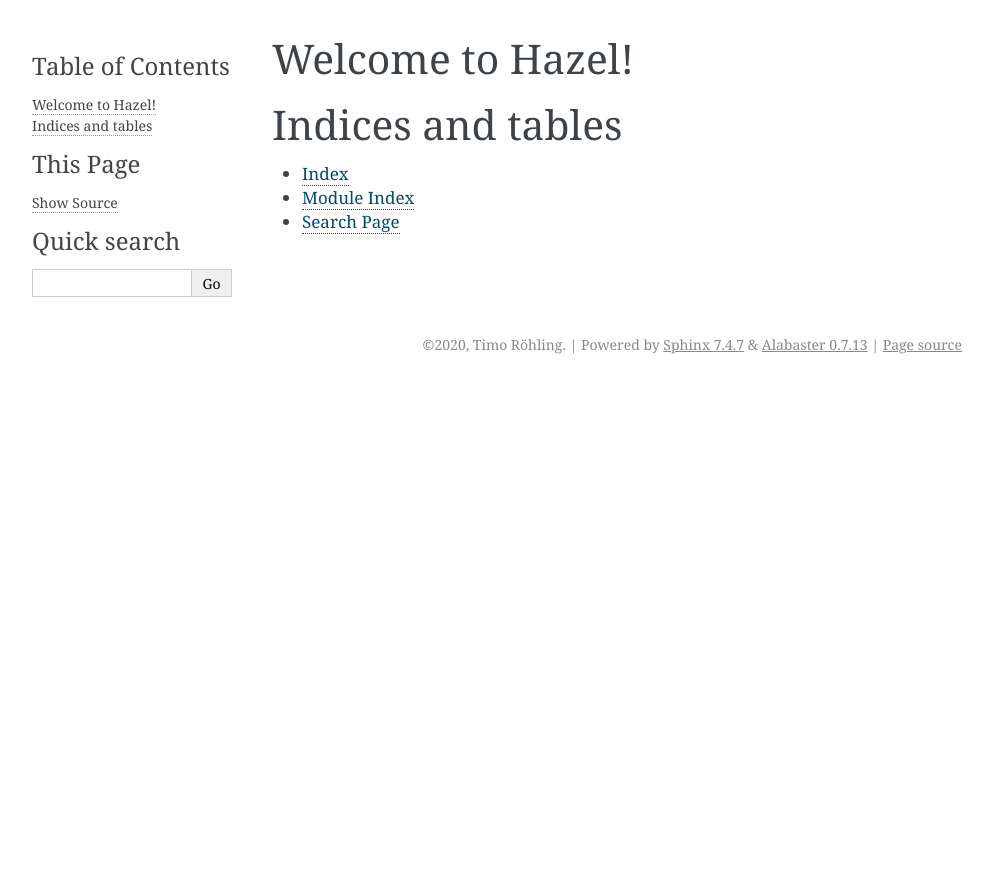
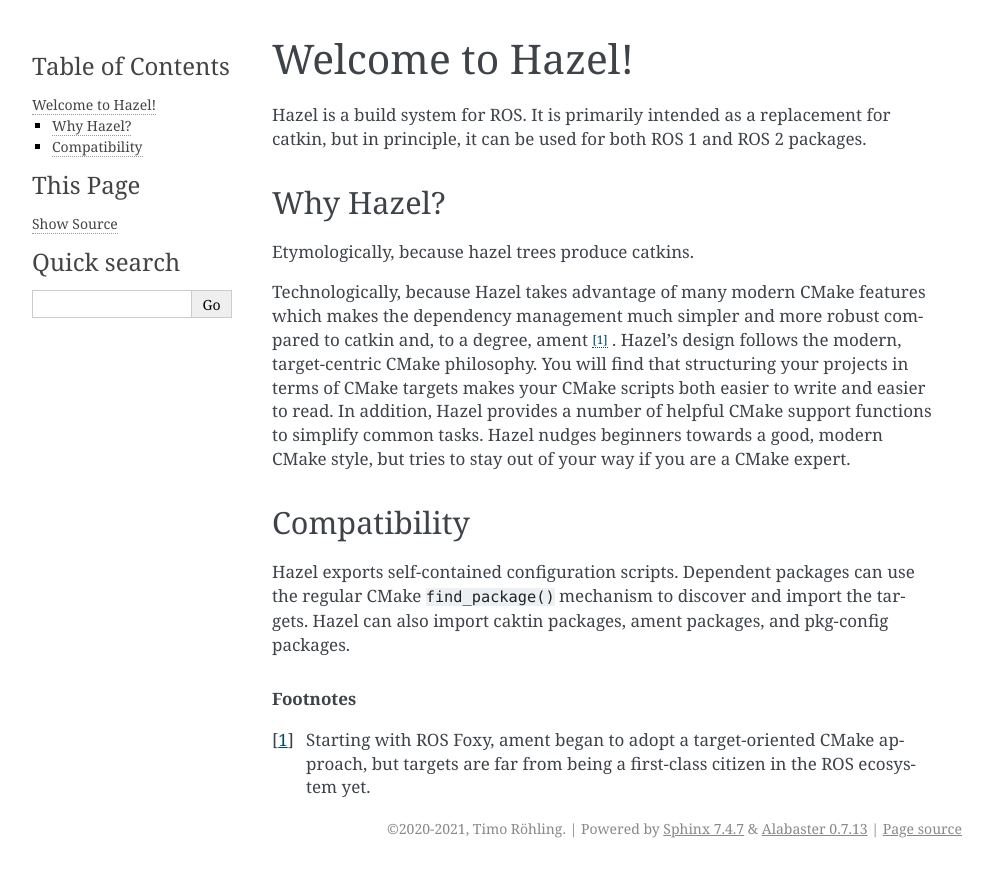
Before and after one commit to roehling/catkin-ng, a Sphinx documentation site: the page built from hazel/docs/index.rst, in a window 1280 px wide. Shown: the top 877 px of the page, without its empty margins (148-1141 px from the left). Built offline with Sphinx 7.4.7, drawn with Linux system fonts in a browser that asks for light colours.

Commit message:
First version of the manual

```diff
--- a/hazel/docs/conf.py
+++ b/hazel/docs/conf.py
@@ -19,8 +19,8 @@
 
 # -- Project information -----------------------------------------------------
 
-project = 'Hazel Build System'
-copyright = '2020, Timo Röhling'
+project = 'Hazel'
+copyright = '2020-2021, Timo Röhling'
 author = 'Timo Röhling'
 
 # The short X.Y version
@@ -40,6 +40,7 @@ release = '1.0'
 # ones.
 extensions = [
     'sphinx.ext.githubpages',
+    'sphinxcontrib.moderncmakedomain',
 ]
 
 # Add any paths that contain templates here, relative to this directory.
@@ -67,7 +68,7 @@ language = None
 exclude_patterns = ['_build', 'Thumbs.db', '.DS_Store']
 
 # The name of the Pygments (syntax highlighting) style to use.
-pygments_style = None
+pygments_style = 'default'
 
 
 # -- Options for HTML output -------------------------------------------------
@@ -102,7 +103,7 @@ html_static_path = ['_static']
 # -- Options for HTMLHelp output ---------------------------------------------
 
 # Output file base name for HTML help builder.
-htmlhelp_basename = 'HazelBuildSystemdoc'
+htmlhelp_basename = 'hazeldoc'
 
 
 # -- Options for LaTeX output ------------------------------------------------
@@ -129,7 +130,7 @@ latex_elements = {
 # (source start file, target name, title,
 #  author, documentclass [howto, manual, or own class]).
 latex_documents = [
-    (master_doc, 'HazelBuildSystem.tex', 'Hazel Build System Documentation',
+    (master_doc, 'hazel.tex', 'Hazel Build System Documentation',
      'Timo Röhling', 'manual'),
 ]
 
@@ -139,7 +140,7 @@ latex_documents = [
 # One entry per manual page. List of tuples
 # (source start file, name, description, authors, manual section).
 man_pages = [
-    (master_doc, 'hazelbuildsystem', 'Hazel Build System Documentation',
+    (master_doc, 'hazel', 'Hazel Build System Documentation',
      [author], 1)
 ]
 
@@ -150,8 +151,8 @@ man_pages = [
 # (source start file, target name, title, author,
 #  dir menu entry, description, category)
 texinfo_documents = [
-    (master_doc, 'HazelBuildSystem', 'Hazel Build System Documentation',
-     author, 'HazelBuildSystem', 'One line description of project.',
+    (master_doc, 'hazel', 'Hazel Build System Documentation',
+     author, 'hazel', 'One line description of project.',
      'Miscellaneous'),
 ]
 
--- a/hazel/docs/index.rst
+++ b/hazel/docs/index.rst
@@ -16,15 +16,43 @@
 Welcome to Hazel!
 =================
 
-.. toctree::
-   :maxdepth: 2
-   :caption: Contents:
+Hazel is a build system for ROS. It is primarily intended as a replacement for
+catkin, but in principle, it can be used for both ROS 1 and ROS 2 packages.
+
+Why Hazel?
+----------
+
+Etymologically, because hazel trees produce catkins.
+
+Technologically, because Hazel takes advantage of many modern CMake features
+which makes the dependency management much simpler and more robust compared to
+catkin and, to a degree, ament [#f1]_ . Hazel's design follows the modern,
+target-centric CMake philosophy. You will find that structuring your projects
+in terms of CMake targets makes your CMake scripts both easier to write and
+easier to read. In addition, Hazel provides a number of helpful CMake support
+functions to simplify common tasks. Hazel nudges beginners towards a good,
+modern CMake style, but tries to stay out of your way if you are a CMake
+expert.
+
+Compatibility
+-------------
+
+Hazel exports self-contained configuration scripts. Dependent packages can use
+the regular CMake ``find_package()`` mechanism to discover and import the
+targets. Hazel can also import caktin packages, ament packages, and pkg-config
+packages.
 
 
+.. rubric:: Footnotes
 
-Indices and tables
-==================
+.. [#f1]
+    Starting with ROS Foxy, ament began to adopt a target-oriented CMake
+    approach, but targets are far from being a first-class citizen in the ROS
+    ecosystem yet.
 
-* :ref:`genindex`
-* :ref:`modindex`
-* :ref:`search`
+.. toctree::
+    :maxdepth: 2
+    :hidden:
+
+    tutorial
+    reference
```
Also changed, not shown: hazel/docs/command/hazel_export.rst (added, +107 -0 lines), hazel/docs/command/hazel_package.rst (added, +111 -0 lines), hazel/docs/reference.rst (added, +22 -0 lines), hazel/docs/tutorial.rst (added, +17 -0 lines).
